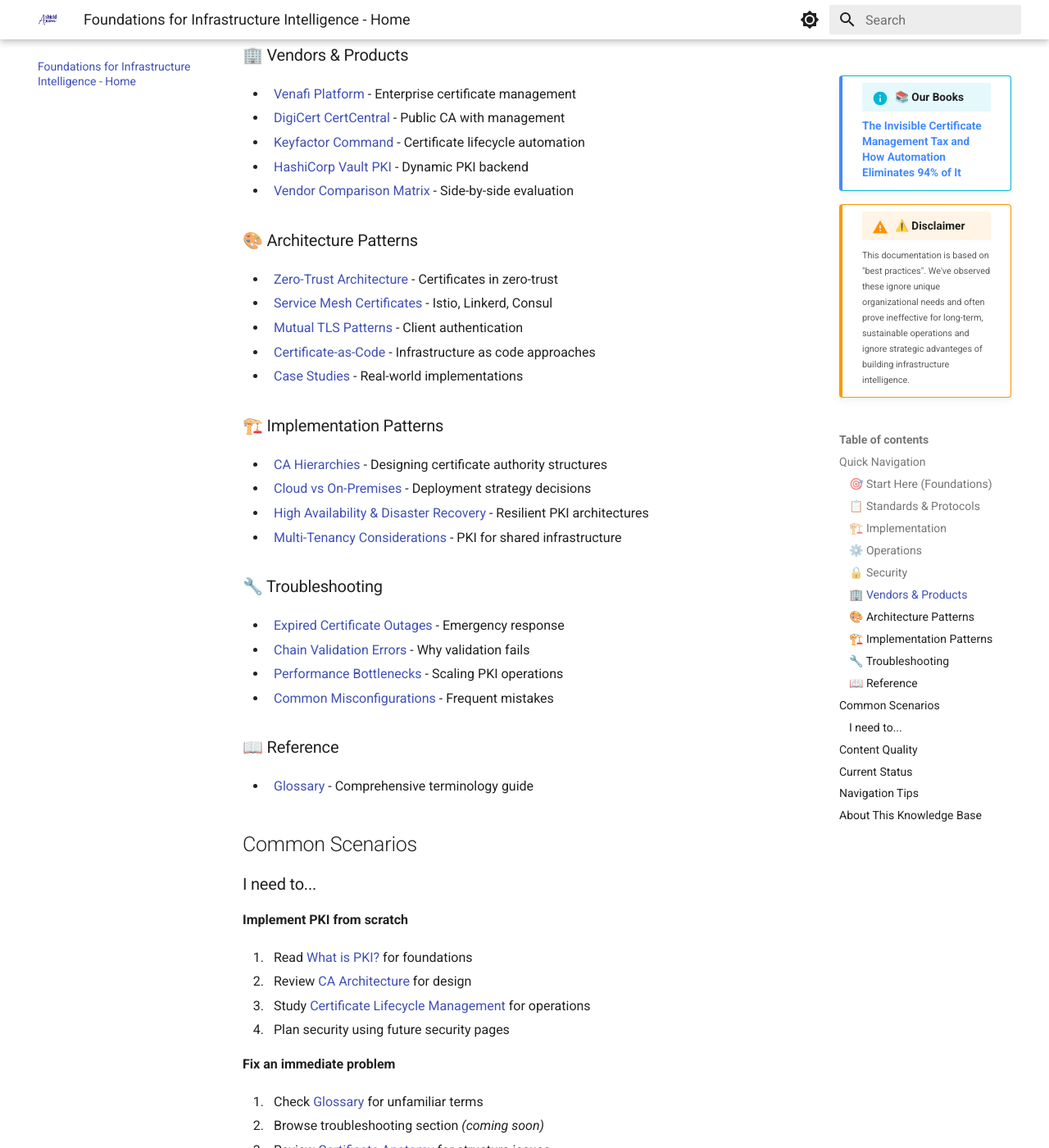
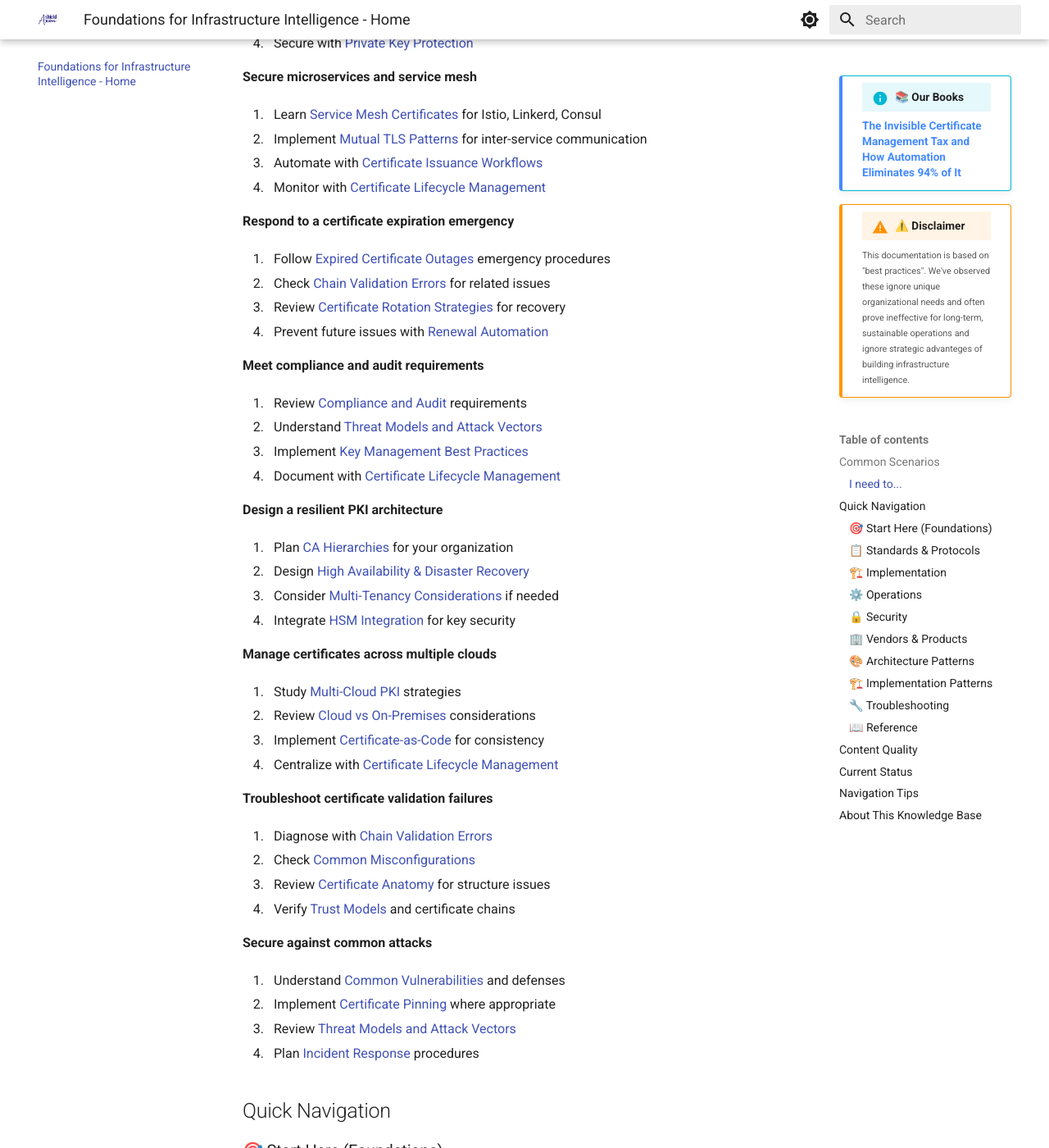
Before and after one commit to Axon-Shield/pki.github.io, an MkDocs documentation site: the page built from docs/index.md, in a window 1280 px wide and 1400 px high, scrolled down 1672 px. Shown: the whole window at 82% size. Built offline with MkDocs 1.6.1 and Material for MkDocs 9.7.7, drawn with Linux system fonts in a browser that asks for light colours; some of the changed text lies outside the part shown.

Commit message:
Expand Common Scenarios section and move it above Quick Navigation

```diff
--- a/docs/index.md
+++ b/docs/index.md
@@ -10,6 +10,107 @@
 # PKI & Certificate Management Knowledge Base
 
 Welcome to your comprehensive reference for Public Key Infrastructure and certificate management. This knowledge base provides authoritative, practical guidance for implementing, operating, and securing PKI systems.
+
+## Common Scenarios
+
+### I need to...
+
+**Implement PKI from scratch**
+
+1. Read [What is PKI?](foundations/what-is-pki.md) for foundations
+2. Review [CA Architecture](implementation/ca-architecture.md) for design
+3. Study [Certificate Lifecycle Management](operations/certificate-lifecycle-management.md) for operations
+4. Plan security using [Private Key Protection](security/private-key-protection.md) and [Key Management Best Practices](security/key-management-best-practices.md)
+
+**Fix an immediate problem**
+
+1. Check [Glossary](glossary.md) for unfamiliar terms
+2. Browse [Troubleshooting](troubleshooting/expired-certificate-outages.md) section
+3. Review [Certificate Anatomy](foundations/certificate-anatomy.md) for structure issues
+4. Use [Certificate Lifecycle Management](operations/certificate-lifecycle-management.md) for operational issues
+
+**Evaluate PKI products**
+
+1. Review [Vendor Comparison Matrix](vendors/vendor-comparison-matrix.md) for options
+2. Check [CA Architecture](implementation/ca-architecture.md) for requirements
+3. Study [Certificate Lifecycle Management](operations/certificate-lifecycle-management.md) for operational needs
+
+**Learn PKI fundamentals**
+
+1. Start with [What is PKI?](foundations/what-is-pki.md)
+2. Understand [Certificate Anatomy](foundations/certificate-anatomy.md)
+3. Reference [Glossary](glossary.md) as needed
+4. Explore [Standards & Protocols](standards/x509-standard.md) section
+
+**Migrate to a new PKI solution**
+
+1. Review [Vendor Comparison Matrix](vendors/vendor-comparison-matrix.md) for options
+2. Assess current architecture using [CA Architecture](implementation/ca-architecture.md)
+3. Plan migration with [Certificate Lifecycle Management](operations/certificate-lifecycle-management.md)
+4. Consider [Cloud vs On-Premises](patterns/cloud-vs-on-premises.md) deployment options
+
+**Set up automated certificate renewal**
+
+1. Understand [Renewal Automation](operations/renewal-automation.md) strategies
+2. Review [ACME Protocol](standards/acme-protocol.md) for automation standards
+3. Implement [ACME Protocol Implementation](implementation/acme-protocol-implementation.md)
+4. Configure [Monitoring and Alerting](operations/monitoring-and-alerting.md) for renewal status
+
+**Implement zero-trust architecture**
+
+1. Study [Zero-Trust Architecture](architecture/zero-trust-architecture.md) patterns
+2. Review [Mutual TLS Patterns](architecture/mutual-tls-patterns.md) for service authentication
+3. Plan [Certificate-as-Code](architecture/certificate-as-code.md) for infrastructure
+4. Secure with [Private Key Protection](security/private-key-protection.md)
+
+**Secure microservices and service mesh**
+
+1. Learn [Service Mesh Certificates](architecture/service-mesh-certificates.md) for Istio, Linkerd, Consul
+2. Implement [Mutual TLS Patterns](architecture/mutual-tls-patterns.md) for inter-service communication
+3. Automate with [Certificate Issuance Workflows](implementation/certificate-issuance-workflows.md)
+4. Monitor with [Certificate Lifecycle Management](operations/certificate-lifecycle-management.md)
+
+**Respond to a certificate expiration emergency**
+
+1. Follow [Expired Certificate Outages](troubleshooting/expired-certificate-outages.md) emergency procedures
+2. Check [Chain Validation Errors](troubleshooting/chain-validation-errors.md) for related issues
+3. Review [Certificate Rotation Strategies](operations/certificate-rotation-strategies.md) for recovery
+4. Prevent future issues with [Renewal Automation](operations/renewal-automation.md)
+
+**Meet compliance and audit requirements**
+
+1. Review [Compliance and Audit](security/compliance-and-audit.md) requirements
+2. Understand [Threat Models and Attack Vectors](security/threat-models-and-attack-vectors.md)
+3. Implement [Key Management Best Practices](security/key-management-best-practices.md)
+4. Document with [Certificate Lifecycle Management](operations/certificate-lifecycle-management.md)
+
+**Design a resilient PKI architecture**
+
+1. Plan [CA Hierarchies](patterns/ca-hierarchies.md) for your organization
+2. Design [High Availability & Disaster Recovery](patterns/high-availability-disaster-recovery.md)
+3. Consider [Multi-Tenancy Considerations](patterns/multi-tenancy-considerations.md) if needed
+4. Integrate [HSM Integration](implementation/hsm-integration.md) for key security
+
+**Manage certificates across multiple clouds**
+
+1. Study [Multi-Cloud PKI](implementation/multi-cloud-pki.md) strategies
+2. Review [Cloud vs On-Premises](patterns/cloud-vs-on-premises.md) considerations
+3. Implement [Certificate-as-Code](architecture/certificate-as-code.md) for consistency
+4. Centralize with [Certificate Lifecycle Management](operations/certificate-lifecycle-management.md)
+
+**Troubleshoot certificate validation failures**
+
+1. Diagnose with [Chain Validation Errors](troubleshooting/chain-validation-errors.md)
+2. Check [Common Misconfigurations](troubleshooting/common-misconfigurations.md)
+3. Review [Certificate Anatomy](foundations/certificate-anatomy.md) for structure issues
+4. Verify [Trust Models](foundations/trust-models.md) and certificate chains
+
+**Secure against common attacks**
+
+1. Understand [Common Vulnerabilities](security/common-vulnerabilities.md) and defenses
+2. Implement [Certificate Pinning](security/certificate-pinning.md) where appropriate
+3. Review [Threat Models and Attack Vectors](security/threat-models-and-attack-vectors.md)
+4. Plan [Incident Response](security/incident-response.md) procedures
 
 ## Quick Navigation
 
@@ -80,37 +181,6 @@
 ### 📖 Reference
 - [Glossary](glossary.md) - Comprehensive terminology guide
 
-## Common Scenarios
-
-### I need to...
-
-**Implement PKI from scratch**
-
-1. Read [What is PKI?](foundations/what-is-pki.md) for foundations
-2. Review [CA Architecture](implementation/ca-architecture.md) for design
-3. Study [Certificate Lifecycle Management](operations/certificate-lifecycle-management.md) for operations
-4. Plan security using future security pages
-
-**Fix an immediate problem**
-
-1. Check [Glossary](glossary.md) for unfamiliar terms
-2. Browse troubleshooting section *(coming soon)*
-3. Review [Certificate Anatomy](foundations/certificate-anatomy.md) for structure issues
-4. Use [Certificate Lifecycle Management](operations/certificate-lifecycle-management.md) for operational issues
-
-**Evaluate PKI products**
-
-1. Review vendors section *(coming soon)*
-2. Check [CA Architecture](implementation/ca-architecture.md) for requirements
-3. Study [Certificate Lifecycle Management](operations/certificate-lifecycle-management.md) for operational needs
-
-**Learn PKI fundamentals**
-
-1. Start with [What is PKI?](foundations/what-is-pki.md)
-2. Understand [Certificate Anatomy](foundations/certificate-anatomy.md)
-3. Reference [Glossary](glossary.md) as needed
-4. Explore standards section *(coming soon)*
-
 ## Content Quality
 
 Every page in this knowledge base includes:
```
